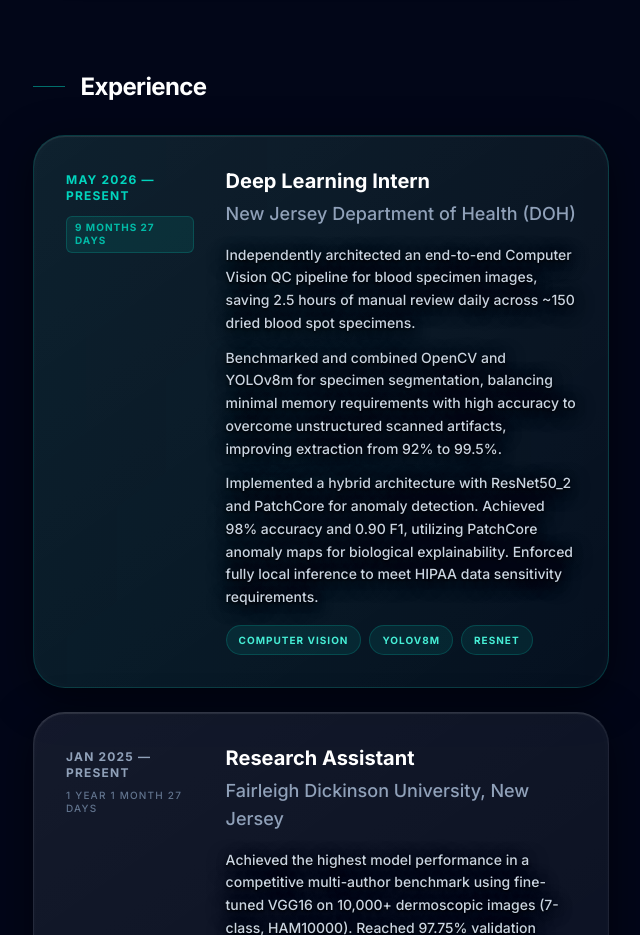
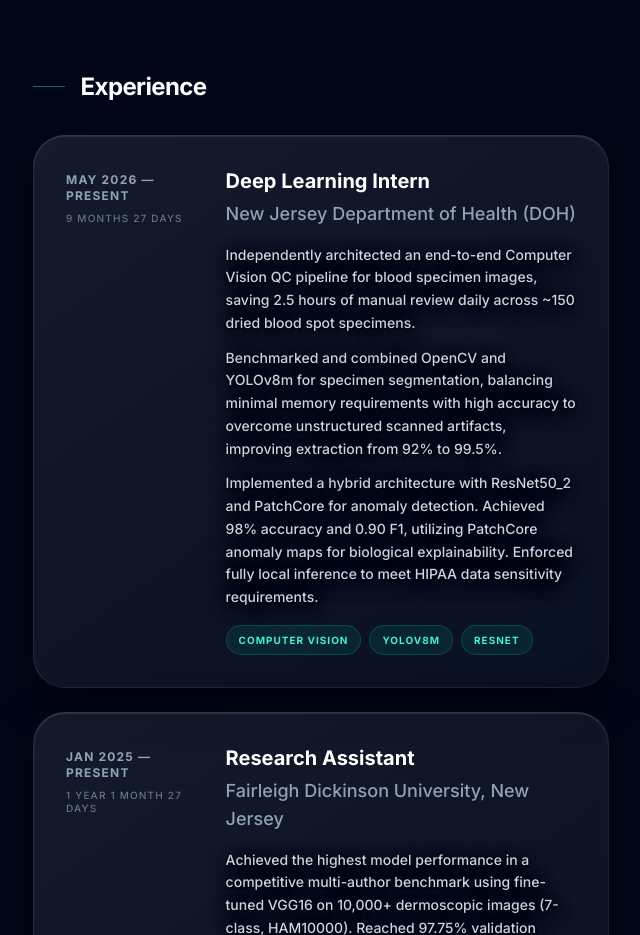
Before and after one commit to MeetPatel41011/Portfolio, a Next.js app: page / in a window 1280 px wide. Shown: the part 2100-3035 px from the top of the page, without its empty margins (575-1215 px from the left). Built offline with nearby package versions, Linux system fonts and the light colour scheme.

Commit message:
style: standardize experience card styles

```diff
--- a/src/app/page.tsx
+++ b/src/app/page.tsx
@@ -282,11 +282,10 @@
               <div className="space-y-6">
 
                 {/* Exp 1 */}
-                <BentoCard className="p-8 group relative flex flex-col md:flex-row gap-6 md:gap-8 border border-teal-400/20 bg-teal-900/10 relative overflow-hidden">
-                  <div className="absolute inset-0 bg-gradient-to-r from-teal-500/10 to-transparent opacity-50"></div>
-                  <header className="z-10 mt-1 text-xs font-bold uppercase tracking-widest text-teal-400 shrink-0 md:w-1/4" aria-label="May 2026 to Present">
+                <BentoCard className="p-8 group relative flex flex-col md:flex-row gap-6 md:gap-8">
+                  <header className="z-10 mt-1 text-xs font-bold uppercase tracking-widest text-slate-400 shrink-0 md:w-1/4" aria-label="May 2026 to Present">
                     May 2026 — Present
-                    <div className="mt-3 text-[10px] text-teal-500 font-bold uppercase tracking-widest bg-teal-400/10 inline-block px-2 py-1 rounded-md border border-teal-400/20"><LiveDuration start="May 2026" end="Present" /></div>
+                    <div className="mt-2 text-[10px] text-slate-500 font-medium"><LiveDuration start="May 2026" end="Present" /></div>
                   </header>
                   <div className="z-10 md:w-3/4">
                     <h3 className="text-xl font-bold text-white group/link leading-snug">
```
